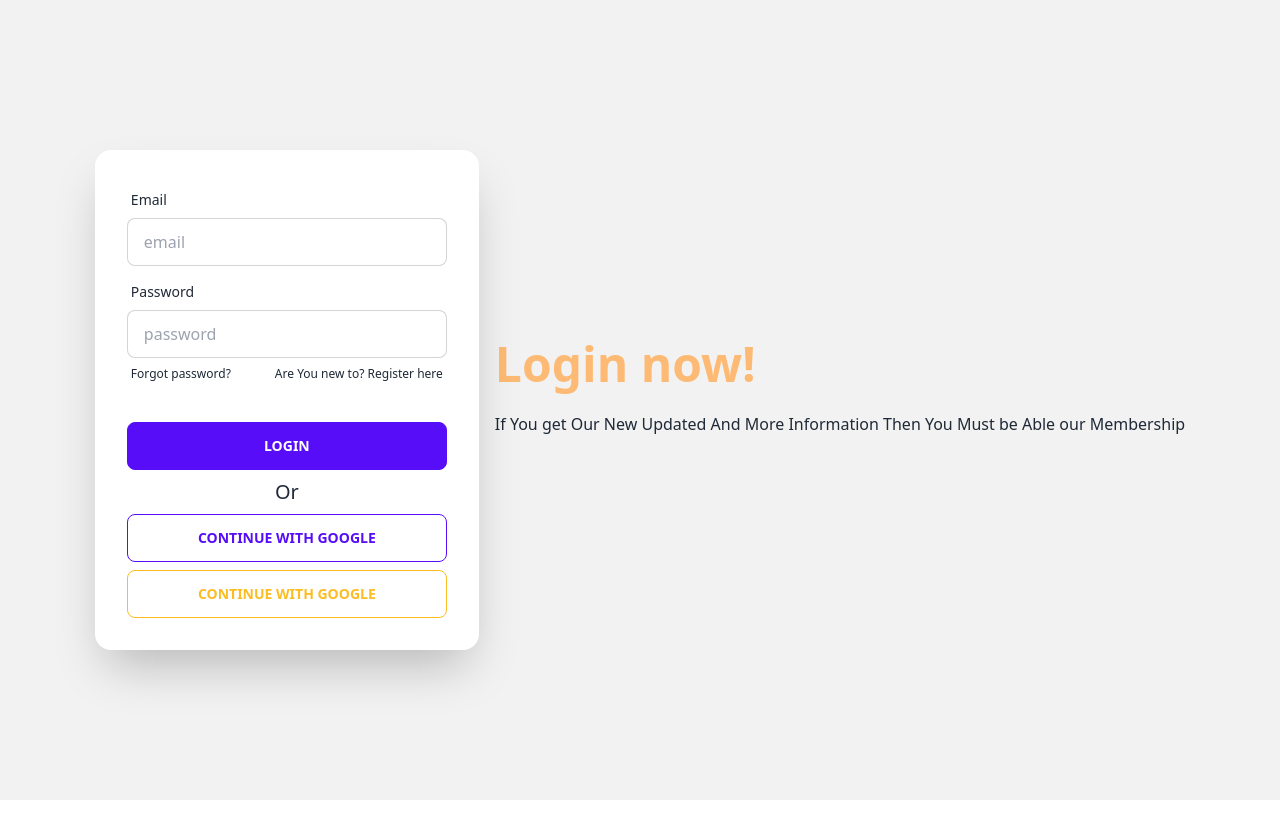
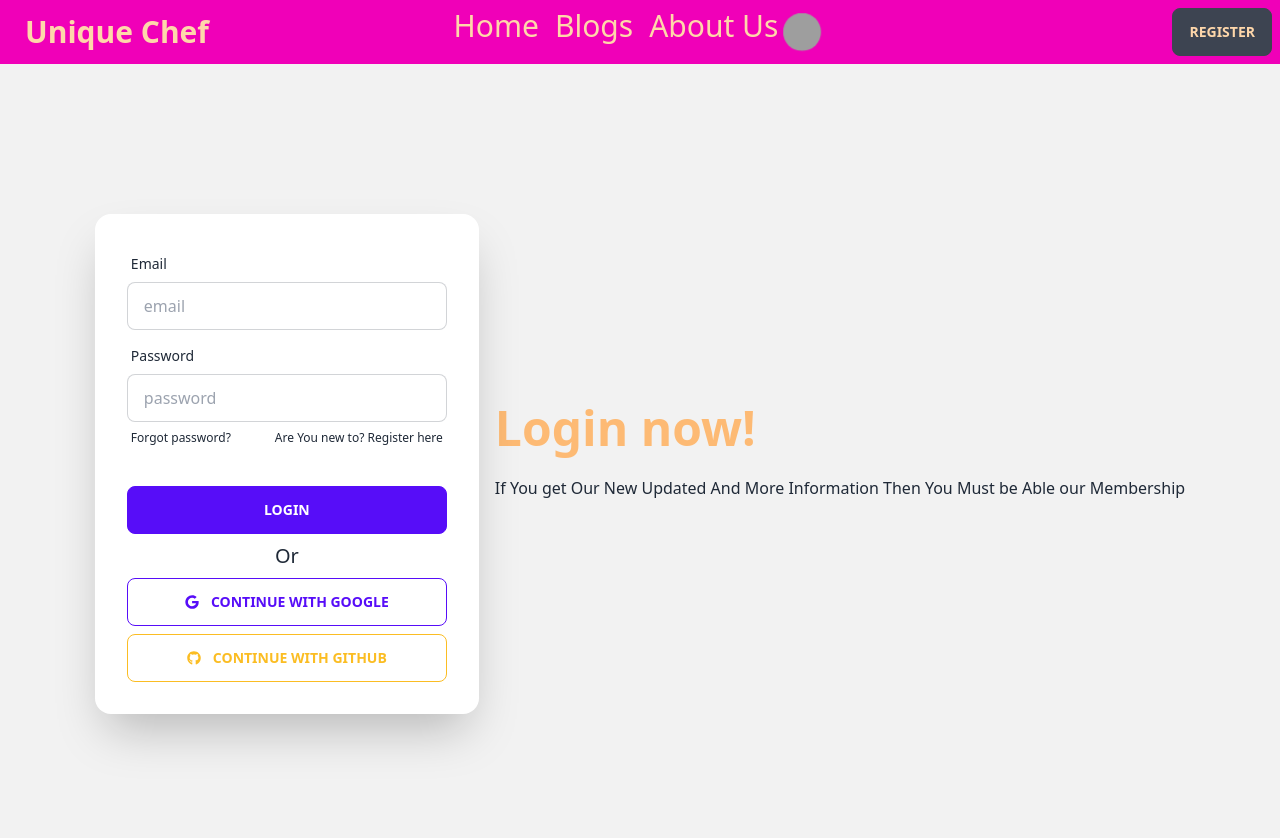
Before and after one commit to UniqueCoderRihan/Unique-Chef, a React (Vite) app: page /login in a window 1280 px wide. Shown: the top 838 px of the page. Before the commit the page ends 800 px from the top, so only its background shows below. Built offline with nearby package versions, Linux system fonts and the light colour scheme; grey boxes are pictures that could not be loaded.

Commit message:
Login and Register Layout

```diff
--- a/package.json
+++ b/package.json
@@ -15,6 +15,7 @@
     "match-sorter": "^6.3.1",
     "react": "^18.2.0",
     "react-dom": "^18.2.0",
+    "react-icons": "^4.8.0",
     "react-router-dom": "^6.11.0",
     "sort-by": "^1.2.0"
   },
--- a/src/Components/Login/Login.jsx
+++ b/src/Components/Login/Login.jsx
@@ -1,7 +1,14 @@
 import React from 'react';
 import { Link } from 'react-router-dom';
-
+import { FaGoogle,FaGithub } from "react-icons/fa";
 const Login = () => {
+    const handleSubmit = event => {
+        event.preventDefault();
+        const form = event.target;
+        const email = form.email.value;
+        const password = form.password.value;
+        console.log(email,password);
+    }
     return (
         <div className="hero min-h-screen bg-base-200">
             <div className="hero-content flex-col lg:flex-row-reverse">
@@ -10,32 +17,32 @@ const Login = () => {
                     <p className="py-6">If You get Our New Updated And More Information Then You Must be Able our Membership</p>
                 </div>
                 <div className="card flex-shrink-0 w-full max-w-sm shadow-2xl bg-base-100">
-                    <div className="card-body">
+                    <form onSubmit={handleSubmit} className="card-body">
                         <div className="form-control">
                             <label className="label">
                                 <span className="label-text">Email</span>
                             </label>
-                            <input type="text" placeholder="email" className="input input-bordered" />
+                            <input type="email" placeholder="email" className="input input-bordered" name='email'/>
                         </div>
                         <div className="form-control">
                             <label className="label">
                                 <span className="label-text">Password</span>
                             </label>
-                            <input type="text" placeholder="password" className="input input-bordered" />
+                            <input type="password" placeholder="password" className="input input-bordered" name='password' />
                             <label className="label">
                                 <Link className="label-text-alt link link-hover">Forgot password?</Link>
                                 <Link to='/register' className="label-text-alt link link-hover">Are You new to? Register here</Link>
                             </label>
                         </div>
                         <div className="form-control mt-6">
-                            <button className="btn btn-primary">Login</button>
+                            <button type='submit' className="btn btn-primary">Login</button>
                         </div>
                         <div>
                             <p className='text-center text-xl'>Or</p>
-                            <button className='btn  btn-outline btn-primary w-full my-2'>Continue With Google</button>
-                            <button className='btn  btn-outline btn-warning w-full'>Continue With Google</button>
+                            <button className='btn  btn-outline btn-primary w-full my-2'><FaGoogle></FaGoogle> <span className='ml-3'>Continue With Google</span> </button>
+                            <button className='btn  btn-outline btn-warning w-full'> <FaGithub></FaGithub> <span className='ml-3'> Continue With Github</span></button>
                         </div>
-                    </div>
+                    </form>
                 </div>
             </div>
         </div>
--- a/src/Components/Nabvar/Nabvar.jsx
+++ b/src/Components/Nabvar/Nabvar.jsx
@@ -30,7 +30,7 @@ const Nabvar = () => {
                 </ul>
             </div>
             <div className="navbar-end">
-                <Link to='/register' className="btn text-orange-200">Get started</Link>
+                <Link to='/register' className="btn text-orange-200">Register</Link>
             </div>
         </div>
     );
--- a/src/Components/Register/Register.jsx
+++ b/src/Components/Register/Register.jsx
@@ -1,5 +1,6 @@
 import React from 'react';
 import { Link } from 'react-router-dom';
+import { FaGoogle,FaGithub } from "react-icons/fa";
 
 const Register = () => {
     const handleSubmit = event => {
@@ -51,8 +52,8 @@ const Register = () => {
                         </div>
                         <div>
                             <p className='text-center text-xl'>Or</p>
-                            <button className='btn  btn-outline btn-primary w-full my-2'>Continue With Google</button>
-                            <button className='btn  btn-outline btn-warning w-full'>Continue With Google</button>
+                            <button className='btn  btn-outline btn-primary w-full my-2'><FaGoogle></FaGoogle> <span className='ml-3'>Continue With Google</span> </button>
+                            <button className='btn  btn-outline btn-warning w-full'> <FaGithub></FaGithub> <span className='ml-3'> Continue With Github</span></button>
                         </div>
                     </form>
                 </div>
--- /dev/null
+++ b/src/Layouts/LoginAndRegister/LoginLayout.jsx
@@ -0,0 +1,14 @@
+import React from 'react';
+import { Outlet } from 'react-router-dom';
+import Nabvar from '../../Components/Nabvar/Nabvar';
+
+const LoginLayout = () => {
+    return (
+        <div>
+           <Nabvar></Nabvar>
+           <Outlet></Outlet>
+        </div>
+    );
+};
+
+export default LoginLayout;
```
Also changed, not shown: src/main.jsx (+7 -0 lines), 1 other file (tests, documents, lock files or other folders).
